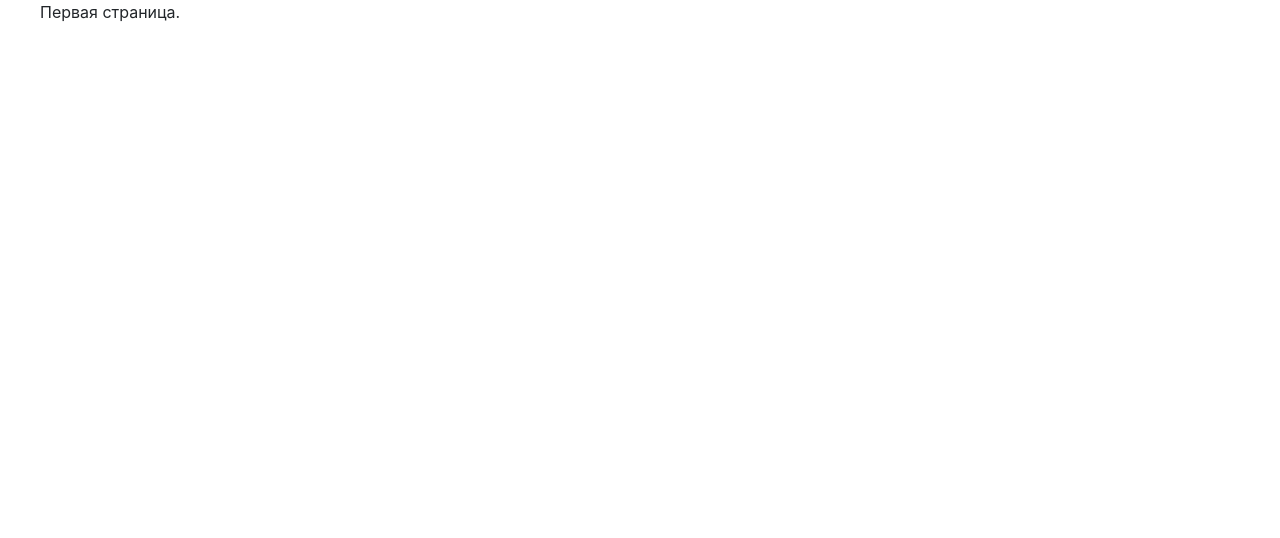
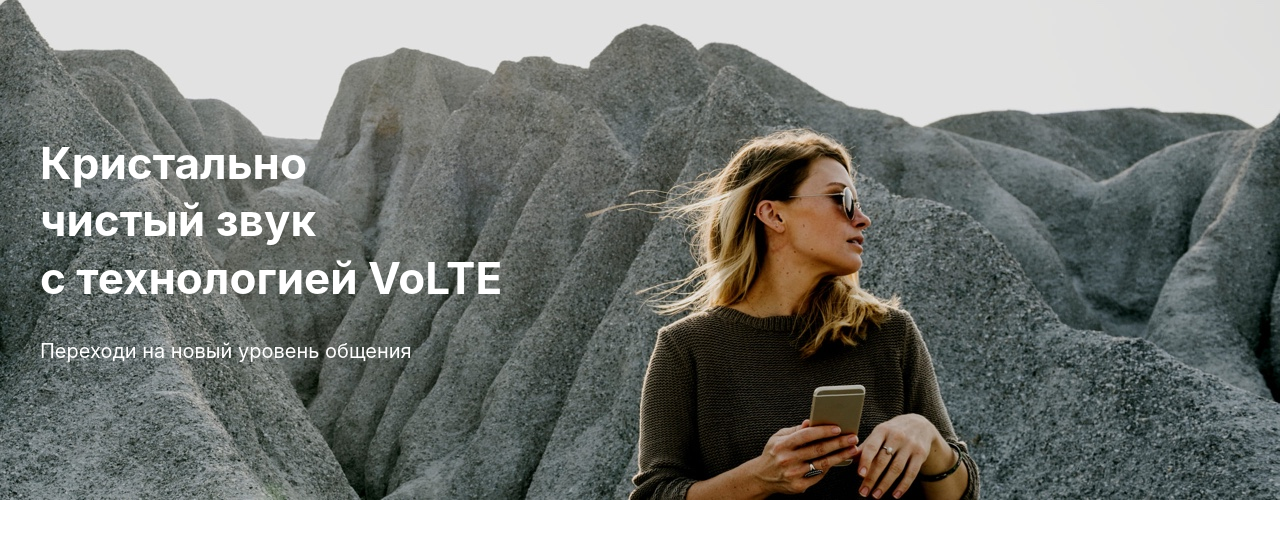
Before and after one commit to alex-lenk/volte, a website built with webpack: page src/html/views/index.html in a window 1280 px wide. Built offline with nearby package versions, Linux system fonts and the light colour scheme.

Commit message:
Created presentation block

```diff
--- a/src/html/views/index.html
+++ b/src/html/views/index.html
@@ -4,6 +4,25 @@
 }; %>
 <%= _.template(require('./../includes/header.html').default)(data) %>
 
-<div class="container">Первая страница.</div>
+<section class="presentation">
+  <picture>
+    <source srcset="/img/presentation-640.jpg" media="(max-width: 640px)">
+    <source srcset="/img/presentation-1280.jpg" media="(max-width: 1280px)">
+    <img src="/img/presentation-2560.jpg" alt="">
+  </picture>
+  <div class="presentation-inner">
+    <div class="presentation-container container">
+        <h1 class="presentation-title">
+          Кристально <br>
+          чистый звук <br>
+          с&nbsp;технологией VoLTE
+        </h1>
+
+        <div class="presentation-subtitle">
+          Переходи на новый уровень общения
+        </div>
+    </div>
+  </div>
+</section>
 
 <%= _.template(require('./../includes/footer.html').default)(data) %>
--- /dev/null
+++ b/src/scss/components/_presentation.scss
@@ -0,0 +1,31 @@
+.presentation {
+  position: relative;
+}
+
+.presentation-inner {
+  position: absolute;
+  top: 0;
+  left: 0;
+  width: 100%;
+  height: 100%;
+}
+
+.presentation-container {
+  height: 100%;
+  display: flex;
+  flex-direction: column;
+  justify-content: center;
+  color: #fff;
+}
+
+.presentation-title {
+  margin-bottom: 30px;
+  font-size: 44px;
+  font-weight: 700;
+  line-height: 1.3;
+}
+
+.presentation-subtitle {
+  font-size: 20px;
+  line-height: 28px;
+}
--- a/src/scss/general/_common.scss
+++ b/src/scss/general/_common.scss
@@ -1,14 +1,7 @@
-$font-stack: -apple-system, BlinkMacSystemFont, Roboto, "Open Sans", "Helvetica Neue", sans-serif;
-
-@font-face {
-  font-family: "Roboto";
-  font-style: normal;
-  font-weight: 400;
-  src: url(../fonts/Roboto-Regular.ttf);
-}
+$green: #00b956;
 
 body {
-  font-family: $font-stack;
+  color: #333;
 
   #logo {
     width: 10rem;
@@ -17,6 +10,10 @@ body {
 
 a:hover {
   text-decoration: none;
+}
+
+img {
+  max-width: 100%;
 }
 
 .container {
--- a/src/scss/style.scss
+++ b/src/scss/style.scss
@@ -4,3 +4,4 @@
 @import "components/select-region";
 @import "components/header";
 @import "components/menu";
+@import "components/presentation";
```
Also changed, not shown: src/img/header-320.png (deleted), src/img/icons.svg, src/img/icons/call.svg, src/img/icons/gift.svg, src/img/icons/mobile_4g.svg (added), src/img/icons/voice.svg (added), src/img/presentation-1280.jpg (renamed from src/img/header.jpg), src/img/presentation-2560.jpg (renamed from src/img/header@2x.jpg), src/img/presentation-640.jpg (added).
